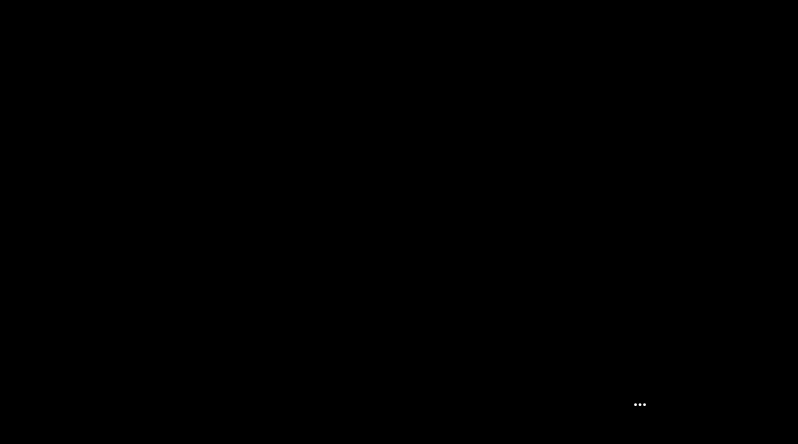
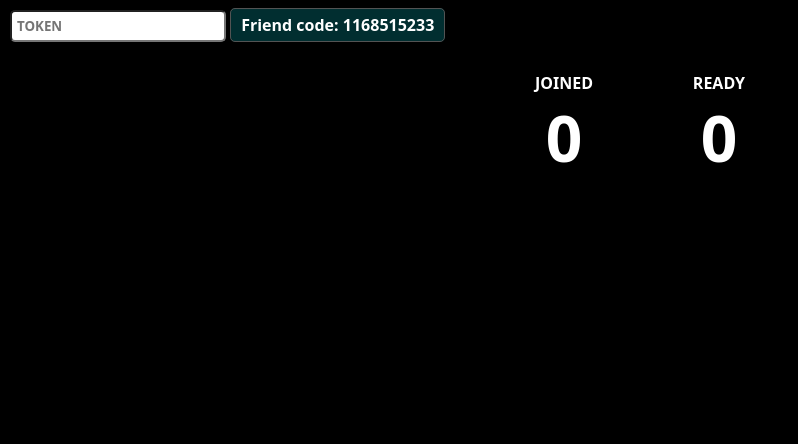
Before and after one commit to Azperin/ns2gather, a website: page client/html/index.html in a window 1280 px wide. Shown: the whole page, without its empty margins (0-798 px from the left). Drawn offline with Linux system fonts and the light colour scheme; a web font is replaced by a local one.

Commit message:
remove loading state

```diff
--- a/client/html/index.html
+++ b/client/html/index.html
@@ -8,8 +8,7 @@
 <link rel="preload" as="script" href="pako.js" />
 <link rel="stylesheet" href="style.css" />
 </head>
-<body id="gather" class="loading">
-	<div class="loader">...</div>
+<body id="gather">
 	<div class="gather-contents">
 		<div class="header">
 			<button class="logout-btn logged-only">LOGOUT</button>
--- a/client/html/style.css
+++ b/client/html/style.css
@@ -106,19 +106,6 @@ button:hover {
 	text-align: center;
 }
 
-.loader {
-	position: absolute;
-	top: 0;
-	min-width: 100%;
-	min-height: 100%;
-	background-color: black;
-	z-index: 999;
-	display: flex;
-	justify-content: center;
-	align-items: center;
-	color: #fff;
-}
-
 #readyroom {
 	display: grid;
 	grid-template-columns: repeat(auto-fill, 300px);
@@ -164,10 +151,6 @@ button:hover {
 	display: flex;
 	align-items:flex-end;
 	grid-area: psteamid;
-}
-
-#gather:not(.loading) .loader {
-	display: none;
 }
 
 #gather.logged .logged-hidden {
```
